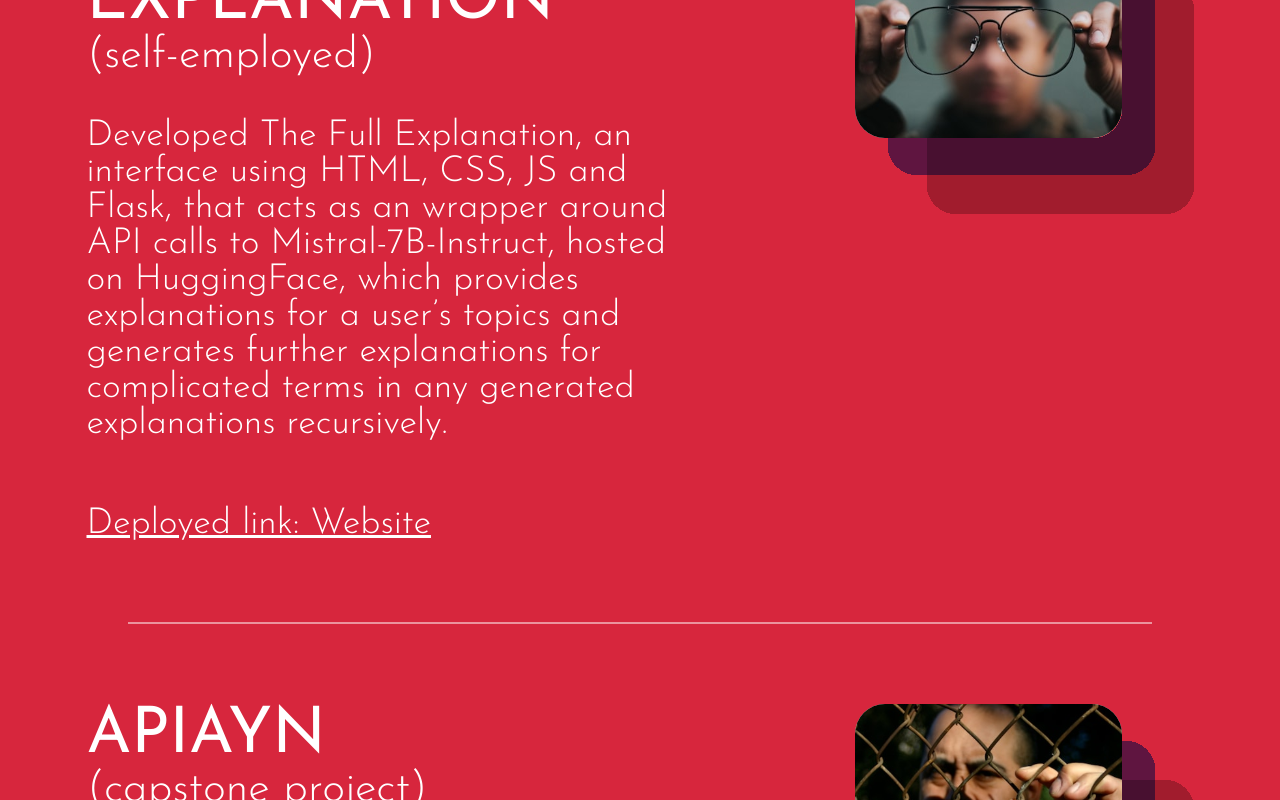
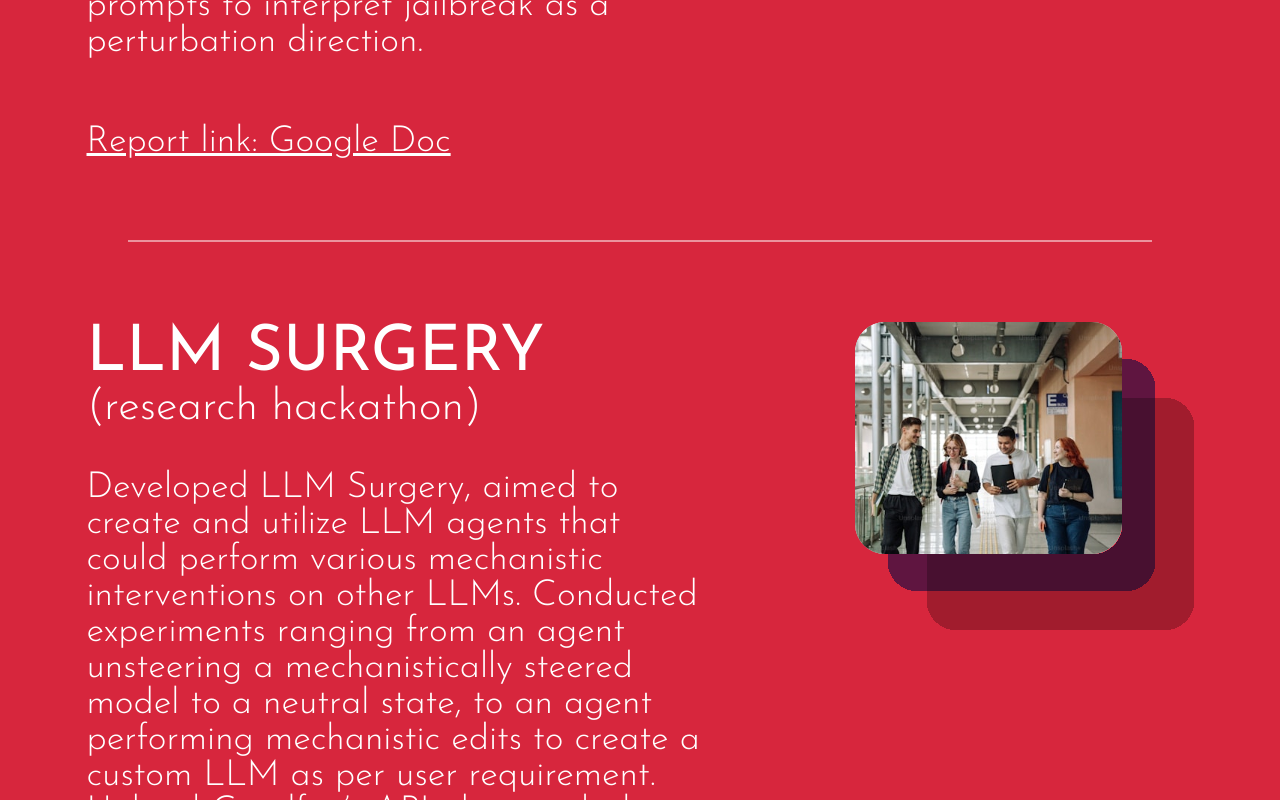
Before and after one commit to Sharatjacob2/main_website, a React (Create React App) app: page /projects in a window 1280 px wide. Shown: the part 1580-2380 px from the top of the page. Built offline with nearby package versions, Linux system fonts and the light colour scheme.

Commit message:
updating a few projects, need to update images

```diff
--- a/src/projectPage/Project.js
+++ b/src/projectPage/Project.js
@@ -36,10 +36,16 @@ const Project = () => {
     const title = { front: ProjectF, back: ProjectB, centre: ProjectCentre, top: -14.063, right: 0, width: 62.5, height: 54.688 };
 
     const project_items = [
-        { title: "KANGAROO", subtitle: "(university-funded)", desc: "Developed Kangaroo, an interface using PyTorch, Django, and React which helps the initialization of large language models with the weights of smaller language models to implement interpretability techniques, targeted towards AI alignment researchers.", link: "Notebook link: Google Colab", linkref: "https://colab.research.google.com/drive/1R_IJgqpEDaRRspKGw7RHsQwSHes_a9iu?usp=sharing", svgName: Kangaroo, id: 1},
-        { title: "THE FULL EXPLANATION", subtitle: "(self-employed)", desc: "Developed The Full Explanation, an interface using HTML, CSS, JS and Flask, that acts as an wrapper around API calls to Mistral-7B-Instruct, hosted on HuggingFace, which provides explanations for a user’s topics and generates further explanations for complicated terms in any generated explanations recursively. ", link: "Deployed link: Website", linkref: "https://personal-wiki-srgi.onrender.com/", svgName: FullExplanation, id: 2},
-        { title: "APIAYN", subtitle: "(capstone project)", desc: "Covered a systematic review of a type of jailbreak, APIAYN, as part of the BlueDot course, which combined ‘gradually escalating violation’, a Meta-documented jailbreak, and ‘misspellings’, and proved successful in jailbreaking ChatGPT, Meta AI, Mixtral and more.", link: "Post link: Link", linkref: "https://docs.google.com/document/d/1RUVugtgGpXH3TW7glakouRL6eirgfzaWFm7lTujYdus/edit?tab=t.0#heading=h.1zlfsnl8y2zu", svgName: JailBreak, id: 3},
-        { title: "KLARETE", subtitle: "(self-employed)", desc: "Developed Klarete, a mobile application using Figma and Flutter which maintains an active database of students and clubs within the college, displays statistical data pertaining to both and helps provide clarity to the first-year batch in college.", link: "Github link: Link", linkref: "https://github.com/Sharatjacob2/klarete", svgName: Klarete, id: 4},
+        { title: "Travelling through Activation Space With a Best-of-N  Jailbreak", subtitle:  "(fellowship)", desc: "Conducted exploratory interpretability research around the Best-of-N jailbreak, discovered by Anthropic, which involved iteratively modifying a harmful prompt (capitalization, swapping, next- letter) until success at the N-th iteration, and visualized activations across layers with 2D and 3D PCA projections. Found that variants of a prompt formed a trajectory in activation space, with the third principal component corresponding to jailbreak tendency, and generalized this across multiple prompts to interpret jailbreak as a perturbation direction.", link: "Report link: Google Doc", linkref: "https://docs.google.com/document/d/1-VCwu-Pgos5N-1sAl97k84IUX3Z1bCi76DA5KPQPXno/edit?usp=sharing", svgName: Klarete, id: 1},
+
+        { title: "LLM SURGERY", subtitle:  "(research hackathon)", desc: "Developed LLM Surgery, aimed to create and utilize LLM agents that could perform various mechanistic interventions on other LLMs. Conducted experiments ranging from an agent unsteering a mechanistically steered model to a neutral state, to an agent performing mechanistic edits to create a custom LLM as per user requirement. Utilized Goodfire’s API along with their pre-defined functions to create the actions the agents would utilize.", link: "Report link: Site Report", linkref: "https://colab.research.google.com/drive/1R_IJgqpEDaRRspKGw7RHsQwSHes_a9iu?usp=sharing", svgName: Klarete, id: 2},
+
+        { title: "KANGAROO", subtitle: "(university-funded)", desc: "Developed Kangaroo, an interface using PyTorch, Django, and React which helps the initialization of large language models with the weights of smaller language models to implement interpretability techniques, targeted towards AI alignment researchers.", link: "Notebook link: Google Colab", linkref: "https://colab.research.google.com/drive/1R_IJgqpEDaRRspKGw7RHsQwSHes_a9iu?usp=sharing", svgName: Kangaroo, id: 3},
+
+        { title: "THE FULL EXPLANATION", subtitle: "(self-employed)", desc: "Developed The Full Explanation, an interface using HTML, CSS, JS and Flask, that acts as an wrapper around API calls to Mistral-7B-Instruct, hosted on HuggingFace, which provides explanations for a user’s topics and generates further explanations for complicated terms in any generated explanations recursively. ", link: "Deployed link: Website", linkref: "https://personal-wiki-srgi.onrender.com/", svgName: FullExplanation, id: 4},
+
+        { title: "APIAYN", subtitle: "(capstone project)", desc: "Covered a systematic review of a type of jailbreak, APIAYN, as part of the BlueDot course, which combined ‘gradually escalating violation’, a Meta-documented jailbreak, and ‘misspellings’, and proved successful in jailbreaking ChatGPT, Meta AI, Mixtral and more.", link: "Post link: Link", linkref: "https://docs.google.com/document/d/1RUVugtgGpXH3TW7glakouRL6eirgfzaWFm7lTujYdus/edit?tab=t.0#heading=h.1zlfsnl8y2zu", svgName: JailBreak, id: 5},
+
     ]
     return (
         <div className="Projects-Page" style={{ backgroundColor: '#D7263D' }}>
```
